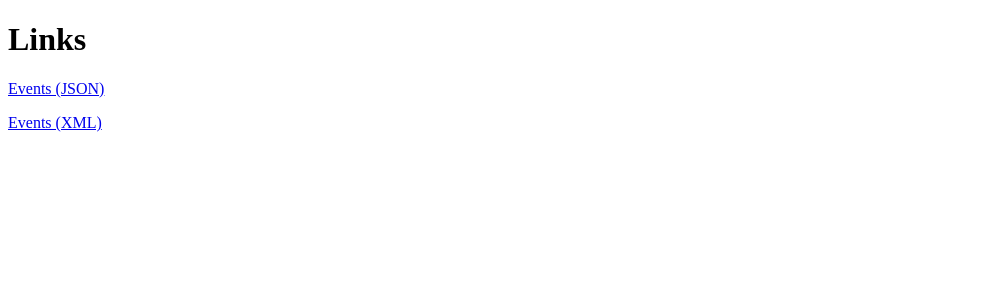
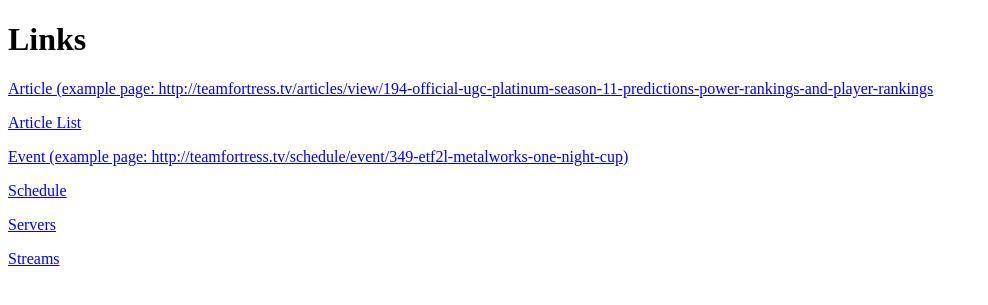
Before and after one commit to PsychicNoodles/tftv-api, a PHP site: page / in a window 1280 px wide. Shown: the top 305 px of the page, without its empty margins (0-988 px from the left). Run offline with PHP 8.4, Linux system fonts and the light colour scheme.

Commit message:
updated index.php

```diff
--- a/index.php
+++ b/index.php
@@ -8,8 +8,12 @@
 
         <h1>Links</h1>
 
-        <p><a href="api/json/events.php">Events (JSON)</a></p>
-        <p><a href="api/xml/events.php">Events (XML)</a></p>
+        <p><a href="api/article.php?page=194-official-ugc-platinum-season-11-predictions-power-rankings-and-player-rankings">Article (example page: http://teamfortress.tv/articles/view/194-official-ugc-platinum-season-11-predictions-power-rankings-and-player-rankings</a>
+        <p><a href="api/articlelist.php">Article List</a></p>
+        <p><a href="api/event.php?page=349-etf2l-metalworks-one-night-cup">Event (example page: http://teamfortress.tv/schedule/event/349-etf2l-metalworks-one-night-cup)</a></p>
+        <p><a href="api/schedule.php">Schedule</a></p>
+        <p><a href="api/servers.php">Servers</a></p>
+        <p><a href="api/streams.php">Streams</a></p>
 
         <?php ?>
     </body>
```
